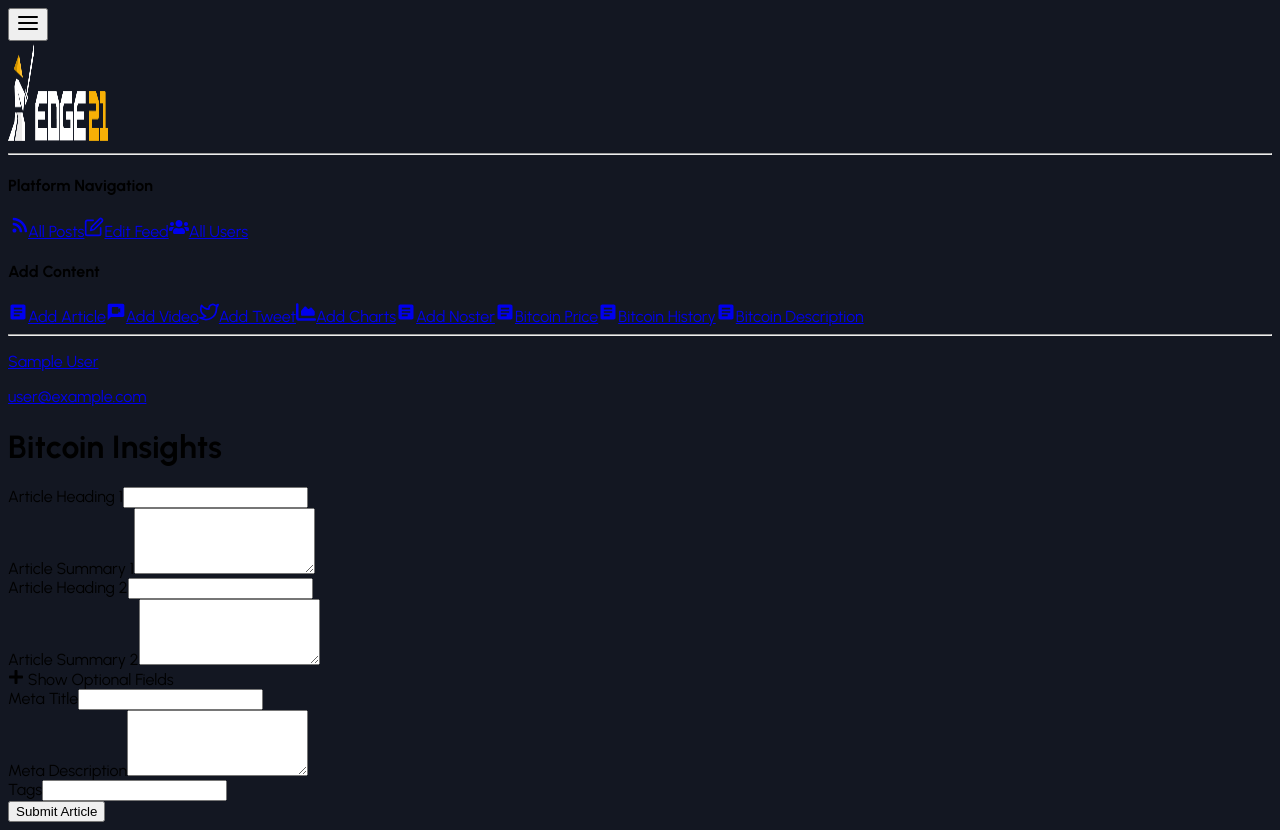
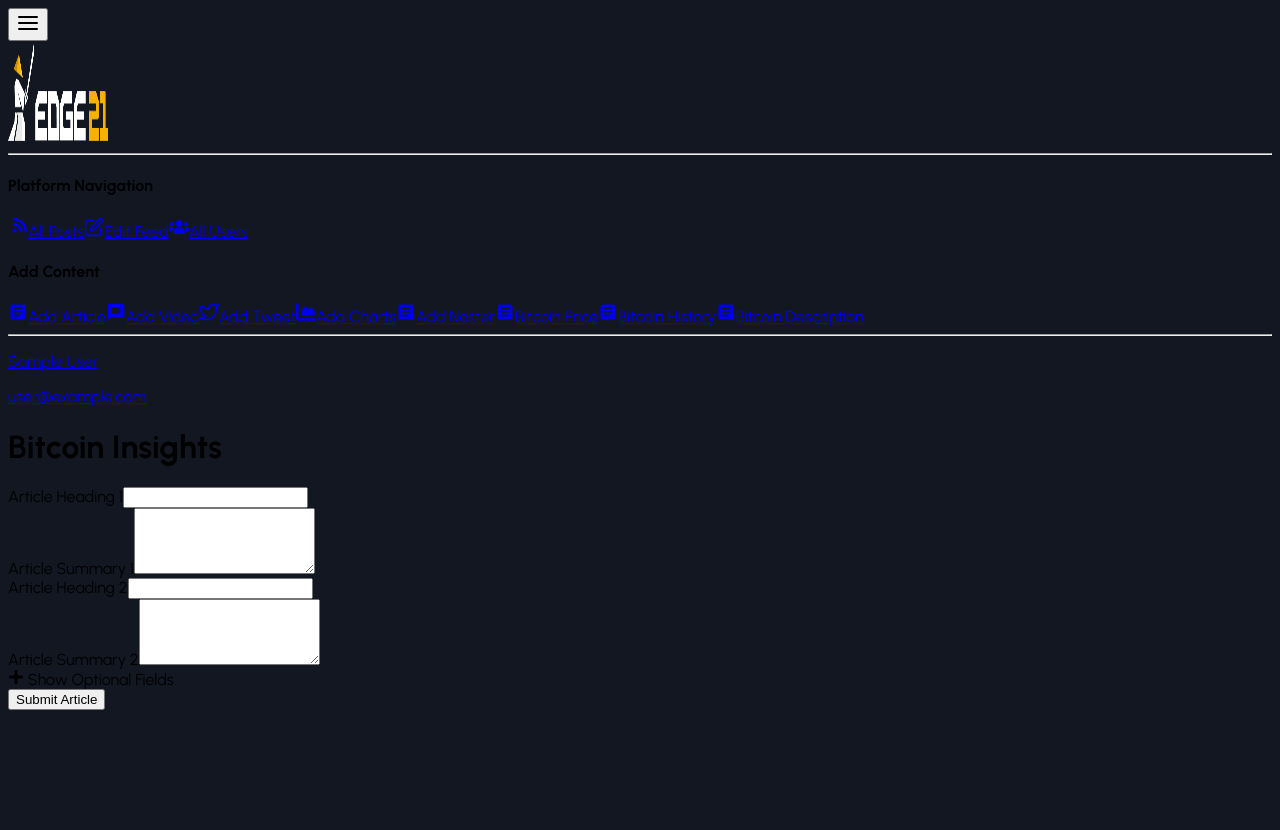
Before and after one commit to 1-Now/Portal-edge21, a React (Create React App) app: page /bitcoin-price in a window 1280 px wide. After the commit the page ends 800 px from the top, so only its background shows below. Built offline with nearby package versions, Linux system fonts and the light colour scheme; no server answers; sample sign-in values are in the browser's storage.

Commit message:
Update metatitle and description

```diff
--- a/src/components/bitcoin-price/page.js
+++ b/src/components/bitcoin-price/page.js
@@ -11,9 +11,6 @@
     para2: "",
     heading3: "",
     para3: "",
-    metatitle: "",
-    metadescription: "",
-    tags: "",
   });
   const [loading, setLoading] = useState(true);
   const [isSubmitting, setIsSubmitting] = useState(false);
@@ -71,9 +68,6 @@
   //         para2: data.para2,
   //         heading3: data.heading3,
   //         para3: data.para3,
-  //         metatitle: data.metatitle,
-  //         metadescription: data.metadescription,
-  //         tags: data.tags,
   //       }
   //     );
 
@@ -105,9 +99,6 @@
             para2: data.para2,
             heading3: data.heading3,
             para3: data.para3,
-            metatitle: data.metatitle,
-            metadescription: data.metadescription,
-            tags: data.tags,
           }
         );
 
@@ -126,9 +117,6 @@
             para2: data.para2,
             heading3: data.heading3,
             para3: data.para3,
-            metatitle: data.metatitle,
-            metadescription: data.metadescription,
-            tags: data.tags,
           }
         );
 
@@ -256,44 +244,6 @@
             )}
           </div>
 
-          <div>
-            <label className="block text-white mb-1" htmlFor="metatitle">
-              Meta Title
-            </label>
-            <input
-              type="text"
-              id="metatitle"
-              value={data.metatitle}
-              onChange={handleInputChange}
-              className="w-full p-3 rounded bg-transparent text-white border border-white focus:outline-none"
-            />
-          </div>
-          <div>
-            <label className="block text-white mb-1" htmlFor="metadescription">
-              Meta Description
-            </label>
-            <textarea
-              id="metadescription"
-              value={data.metadescription}
-              onChange={handleInputChange}
-              className="w-full p-3 rounded bg-transparent text-white border border-white focus:outline-none"
-              rows="4"
-            />
-          </div>
-
-          <div>
-            <label className="block text-white mb-1" htmlFor="tags">
-              Tags
-            </label>
-            <input
-              type="text"
-              id="tags"
-              value={data.tags}
-              onChange={handleInputChange}
-              className="w-full p-3 rounded bg-transparent text-white border border-white focus:outline-none"
-            />
-          </div>
-
           <div className="w-full flex justify-center">
             <button
               type="submit"
```
